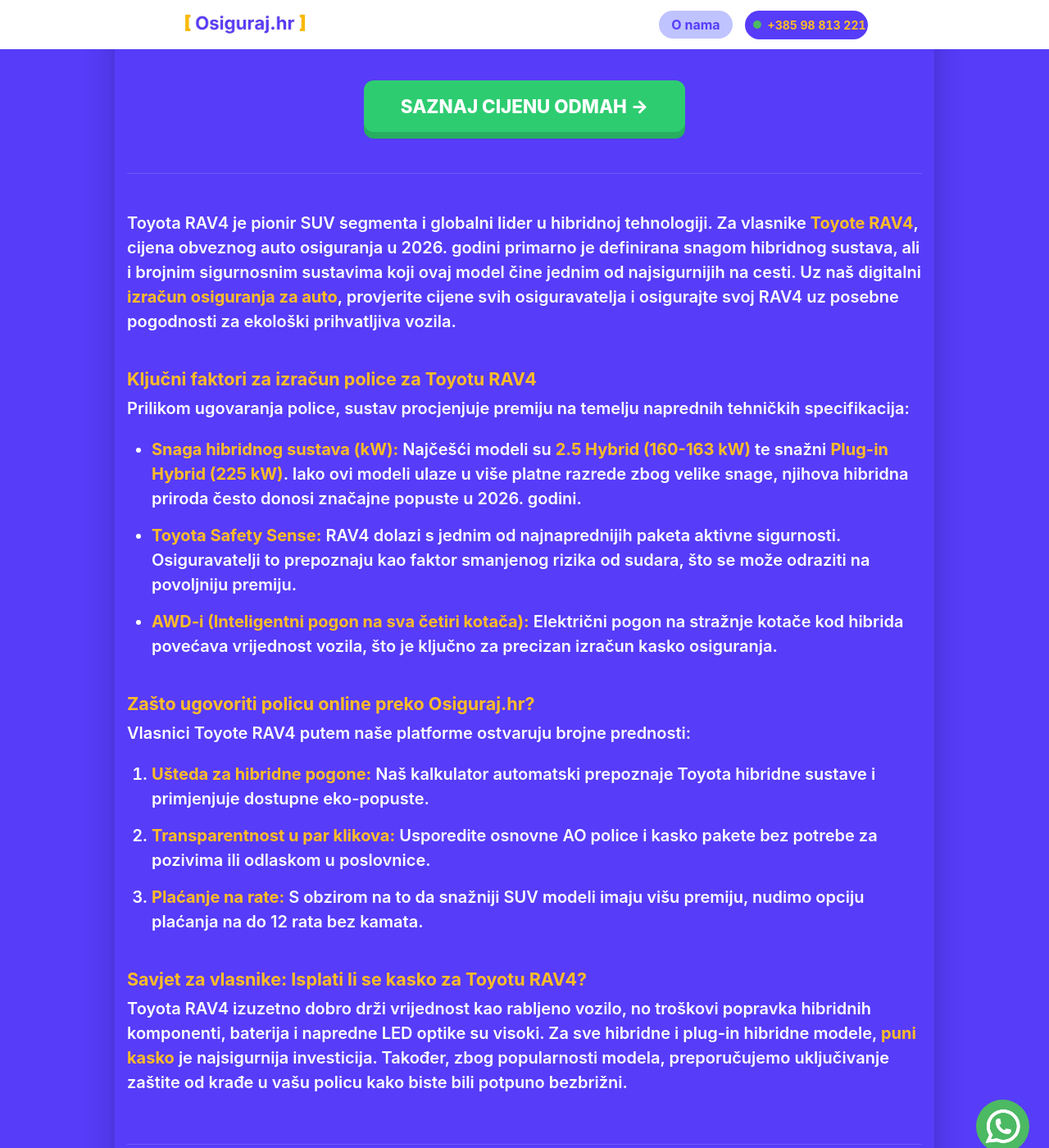
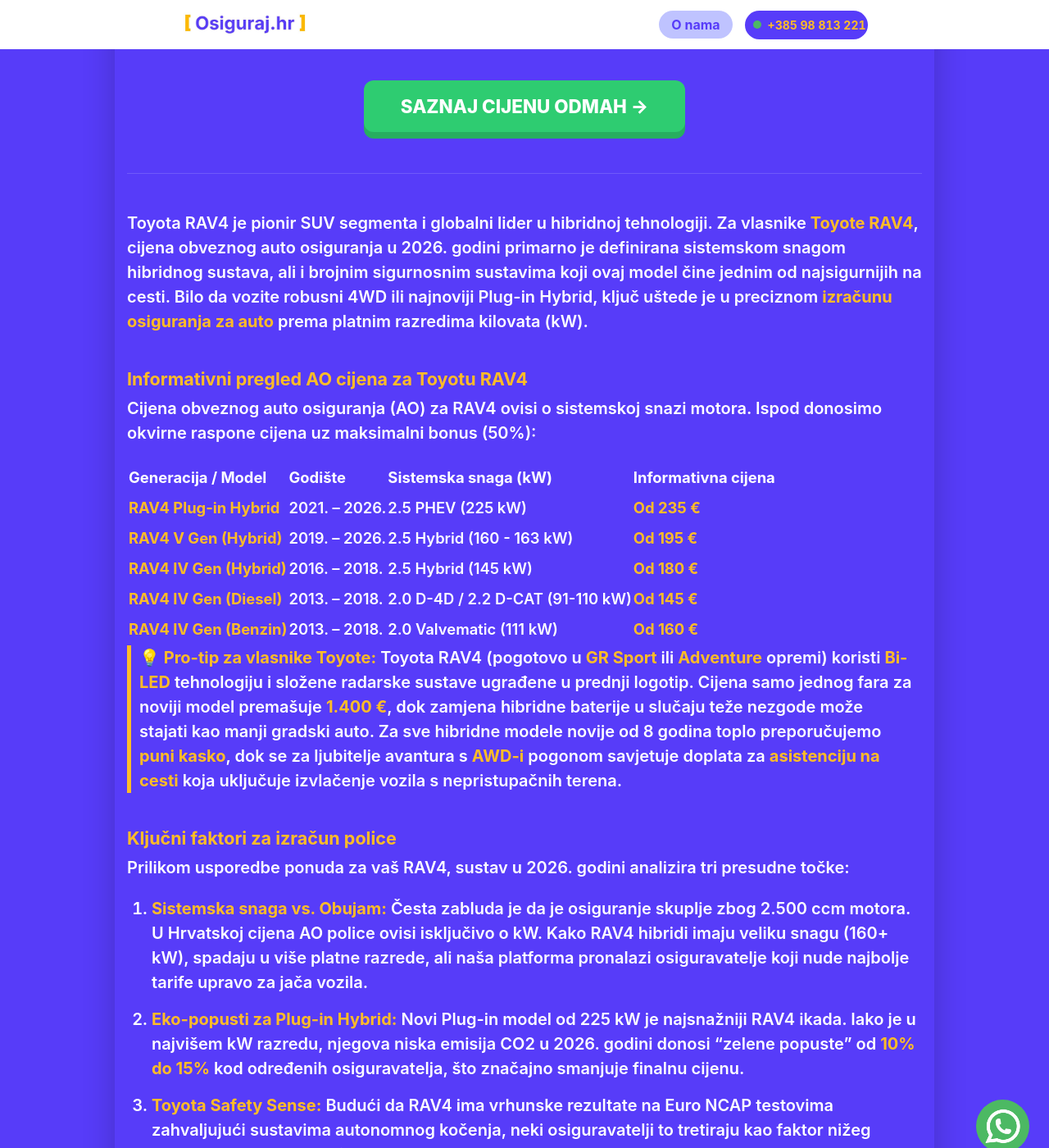
Before and after one commit to Filip-Gale/OsigurajHR, a Jekyll site: the page built from auto-osiguranje/toyota-rav4.md, in a window 1280 px wide and 1400 px high, scrolled down 315 px. Shown: the whole window at 82% size. Built offline with Jekyll 4.4.1, drawn with Linux system fonts in a browser that asks for light colours; some of the changed text lies outside the part shown.

Commit message:
Update toyota-rav4.md

```diff
--- a/auto-osiguranje/toyota-rav4.md
+++ b/auto-osiguranje/toyota-rav4.md
@@ -1,48 +1,82 @@
 ---
 layout: grad
-grad_ime: ""
-title: "Osiguranje za Toyota RAV4 | Izračun cijene prema kW (2026)"
+grad_ime: "Hrvatska"
+title: "Osiguranje za Toyota RAV4 | Cijene po godištima (2013-2026)"
 permalink: /auto-osiguranje/toyota-rav4/
-description: "Saznajte točnu cijenu auto osiguranja za Toyota RAV4. Usporedite ponude za Hybrid i Plug-in Hybrid modele uz uštede do 30% online."
+description: "Izračunajte cijenu osiguranja za Toyotu RAV4. Provjerite informativne cijene za Hybrid, Plug-in i Diesel modele po godištima. Uštedite do 30% online."
 ---
 
-Toyota RAV4 je pionir SUV segmenta i globalni lider u hibridnoj tehnologiji. Za vlasnike **Toyote RAV4**, cijena obveznog auto osiguranja u 2026. godini primarno je definirana snagom hibridnog sustava, ali i brojnim sigurnosnim sustavima koji ovaj model čine jednim od najsigurnijih na cesti. Uz naš digitalni **izračun osiguranja za auto**, provjerite cijene svih osiguravatelja i osigurajte svoj RAV4 uz posebne pogodnosti za ekološki prihvatljiva vozila.
+Toyota RAV4 je pionir SUV segmenta i globalni lider u hibridnoj tehnologiji. Za vlasnike **Toyote RAV4**, cijena obveznog auto osiguranja u 2026. godini primarno je definirana sistemskom snagom hibridnog sustava, ali i brojnim sigurnosnim sustavima koji ovaj model čine jednim od najsigurnijih na cesti. Bilo da vozite robusni 4WD ili najnoviji Plug-in Hybrid, ključ uštede je u preciznom **izračunu osiguranja za auto** prema platnim razredima kilovata (kW).
 
-### Ključni faktori za izračun police za Toyotu RAV4
+### Informativni pregled AO cijena za Toyotu RAV4
 
-Prilikom ugovaranja police, sustav procjenjuje premiju na temelju naprednih tehničkih specifikacija:
+Cijena obveznog auto osiguranja (AO) za RAV4 ovisi o sistemskoj snazi motora. Ispod donosimo okvirne raspone cijena uz maksimalni bonus (50%):
 
-* **Snaga hibridnog sustava (kW):** Najčešći modeli su **2.5 Hybrid (160-163 kW)** te snažni **Plug-in Hybrid (225 kW)**. Iako ovi modeli ulaze u više platne razrede zbog velike snage, njihova hibridna priroda često donosi značajne popuste u 2026. godini.
-* **Toyota Safety Sense:** RAV4 dolazi s jednim od najnaprednijih paketa aktivne sigurnosti. Osiguravatelji to prepoznaju kao faktor smanjenog rizika od sudara, što se može odraziti na povoljniju premiju.
-* **AWD-i (Inteligentni pogon na sva četiri kotača):** Električni pogon na stražnje kotače kod hibrida povećava vrijednost vozila, što je ključno za precizan izračun kasko osiguranja.
+| Generacija&nbsp;/&nbsp;Model | Godište&nbsp;&nbsp;&nbsp;&nbsp;&nbsp; | Sistemska snaga (kW)&nbsp;&nbsp;&nbsp;&nbsp;&nbsp;&nbsp;&nbsp;&nbsp; | Informativna cijena |
+| :--- | :--- | :--- | :--- |
+| **RAV4 Plug-in Hybrid** | 2021. – 2026. | 2.5 PHEV (225 kW) | **Od 235 €** |
+| **RAV4 V Gen (Hybrid)** | 2019. – 2026. | 2.5 Hybrid (160 - 163 kW) | **Od 195 €** |
+| **RAV4 IV Gen (Hybrid)** | 2016. – 2018. | 2.5 Hybrid (145 kW) | **Od 180 €** |
+| **RAV4 IV Gen (Diesel)** | 2013. – 2018. | 2.0 D-4D / 2.2 D-CAT (91-110 kW) | **Od 145 €** |
+| **RAV4 IV Gen (Benzin)** | 2013. – 2018. | 2.0 Valvematic (111 kW) | **Od 160 €** |
 
-### Zašto ugovoriti policu online preko Osiguraj.hr?
+> **💡 Pro-tip za vlasnike Toyote:** Toyota RAV4 (pogotovo u **GR Sport** ili **Adventure** opremi) koristi **Bi-LED** tehnologiju i složene radarske sustave ugrađene u prednji logotip. Cijena samo jednog fara za noviji model premašuje **1.400 €**, dok zamjena hibridne baterije u slučaju teže nezgode može stajati kao manji gradski auto. Za sve hibridne modele novije od 8 godina toplo preporučujemo **puni kasko**, dok se za ljubitelje avantura s **AWD-i** pogonom savjetuje doplata za **asistenciju na cesti** koja uključuje izvlačenje vozila s nepristupačnih terena.
 
-Vlasnici Toyote RAV4 putem naše platforme ostvaruju brojne prednosti:
+### Ključni faktori za izračun police
 
-1. **Ušteda za hibridne pogone:** Naš kalkulator automatski prepoznaje Toyota hibridne sustave i primjenjuje dostupne eko-popuste.
-2. **Transparentnost u par klikova:** Usporedite osnovne AO police i kasko pakete bez potrebe za pozivima ili odlaskom u poslovnice.
-3. **Plaćanje na rate:** S obzirom na to da snažniji SUV modeli imaju višu premiju, nudimo opciju plaćanja na do 12 rata bez kamata.
+Prilikom usporedbe ponuda za vaš RAV4, sustav u 2026. godini analizira tri presudne točke:
+1.  **Sistemska snaga vs. Obujam:** Česta zabluda je da je osiguranje skuplje zbog 2.500 ccm motora. U Hrvatskoj cijena AO police ovisi isključivo o kW. Kako RAV4 hibridi imaju veliku snagu (160+ kW), spadaju u više platne razrede, ali naša platforma pronalazi osiguravatelje koji nude najbolje tarife upravo za jača vozila.
+2.  **Eko-popusti za Plug-in Hybrid:** Novi Plug-in model od 225 kW je najsnažniji RAV4 ikada. Iako je u najvišem kW razredu, njegova niska emisija CO2 u 2026. godini donosi "zelene popuste" od **10% do 15%** kod određenih osiguravatelja, što značajno smanjuje finalnu cijenu.
+3.  **Toyota Safety Sense:** Budući da RAV4 ima vrhunske rezultate na Euro NCAP testovima zahvaljujući sustavima autonomnog kočenja, neki osiguravatelji to tretiraju kao faktor nižeg rizika, što dodatno pojeftinjuje kasko premiju.
 
-### Savjet za vlasnike: Isplati li se kasko za Toyotu RAV4?
-
-Toyota RAV4 izuzetno dobro drži vrijednost kao rabljeno vozilo, no troškovi popravka hibridnih komponenti, baterija i napredne LED optike su visoki. Za sve hibridne i plug-in hibridne modele, **puni kasko** je najsigurnija investicija. Također, zbog popularnosti modela, preporučujemo uključivanje zaštite od krađe u vašu policu kako biste bili potpuno bezbrižni.
+---
 
 <div class="faq-section">
     <h3>FAQ: Sve što trebate znati o osiguranju za Toyotu RAV4</h3>
 
     <div class="faq-item">
-        <h4>Plaćam li skuplje osiguranje jer RAV4 ima motor od 2.5 litre?</h4>
-        <p>U Hrvatskoj se cijena AO police obračunava prema snazi motora u kilovatima (kW), a ne prema obujmu (kubikaži). Dakle, plaćate isključivo prema snazi deklariranoj u prometnoj dozvoli.</p>
+        <h4>Zašto je osiguranje za RAV4 skuplje nego za Corollu?</h4>
+        <p>Glavni razlog je snaga motora. Dok Corolla Hybrid obično ima 103 kW, RAV4 kreće od 160 kW naviše. Viši kW razred znači i višu osnovnu premiju, ali <strong>izračun osiguranja za auto</strong> na našoj stranici pomaže vam pronaći najpovoljniju opciju u tom razredu.</p>
     </div>
 
     <div class="faq-item">
-        <h4>Vrijedi li moj bonus od 50% ako prelazim s manjeg automobila na RAV4?</h4>
-        <p>Da, vaš stečeni bonus je vezan uz vas. Naš <strong>izračun osiguranja za auto</strong> automatski će primijeniti vaš popust bez obzira na promjenu klase vozila.</p>
+        <h4>Pokriva li kasko osiguranje krađu RAV4 modela?</h4>
+        <p>Da, s obzirom na to da su SUV vozila popularna na tržištu rabljenih, preporučujemo da vaša kasko polica obavezno uključuje rizik od krađe. To je mala doplata na premiju koja pruža potpuni mir vlasnicima ovako vrijednih vozila.</p>
     </div>
 
     <div class="faq-item">
-        <h4>Pokriva li kasko osiguranje štetu na hibridnoj bateriji?</h4>
-        <p>Puni kasko obično pokriva štetu na bateriji nastalu uslijed prometne nezgode ili vanjskih utjecaja, no kvarovi uslijed trošenja pokriveni su tvorničkim jamstvom, a ne osiguranjem.</p>
+        <h4>Vrijedi li moj bonus od 50% za Plug-in Hybrid od 225 kW?</h4>
+        <p>Apsolutno. Vaš bonus je vezan uz vaš OIB i primjenjuje se na osnovnu cijenu premije bez obzira na to koliko je automobil snažan. Prelazak na jači RAV4 ne znači gubitak vaših stečenih prava na popust.</p>
     </div>
 </div>
+
+<script type="application/ld+json">
+{
+  "@context": "https://schema.org",
+  "@type": "FAQPage",
+  "mainEntity": [{
+    "@type": "Question",
+    "name": "Je li osiguranje za RAV4 skuplje zbog 2.5 motora?",
+    "acceptedAnswer": {
+      "@type": "Answer",
+      "text": "Ne, cijena AO police u Hrvatskoj ovisi o snazi (kW), a ne o obujmu motora (ccm)."
+    }
+  },
+  {
+    "@type": "Question",
+    "name": "Vrijedi li bonus od 50% za Toyotu RAV4?",
+    "acceptedAnswer": {
+      "@type": "Answer",
+      "text": "Da, bonus je vezan uz vozača i automatski se obračunava na policu za bilo koji model RAV4."
+    }
+  },
+  {
+    "@type": "Question",
+    "name": "Pokriva li kasko štetu na hibridnom sustavu?",
+    "acceptedAnswer": {
+      "@type": "Answer",
+      "text": "Puni kasko pokriva štetu na svim dijelovima vozila, uključujući hibridnu bateriju, u slučaju prometne nezgode ili elementarne nepogode."
+    }
+  }]
+}
+</script>
```
